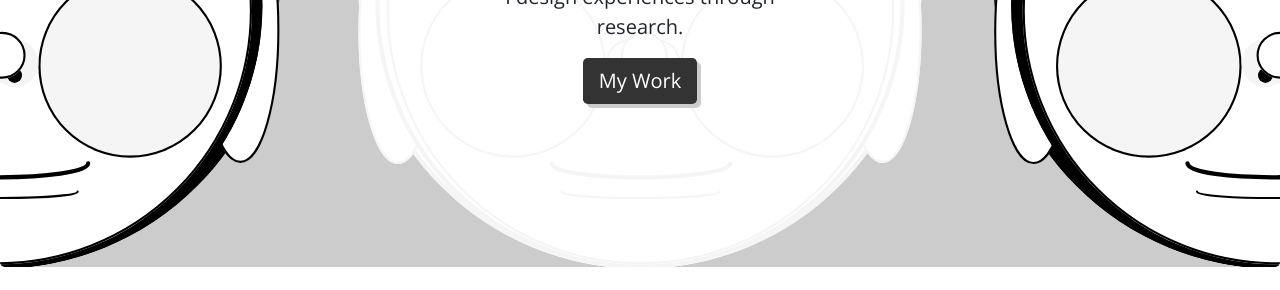
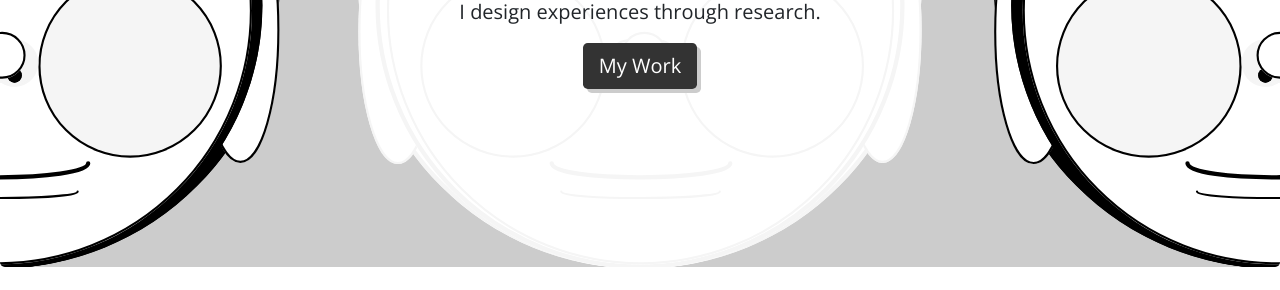
Before and after one commit to WhatYouSee/18-Bootstrap, a plain HTML site: page index.html in a window 1280 px wide. Shown: the part 359-649 px from the top of the page. Drawn offline with nearby package versions, Linux system fonts and the light colour scheme.

Commit message:
lead_value
change in lead value

```diff
--- a/css/style.css
+++ b/css/style.css
@@ -170,7 +170,7 @@ nav a {
 .lead {
     font-size: 1.25rem;
     font-weight: 300;
-    max-width: 320px;
+    max-width: 35rem;
 }
 
 
```
